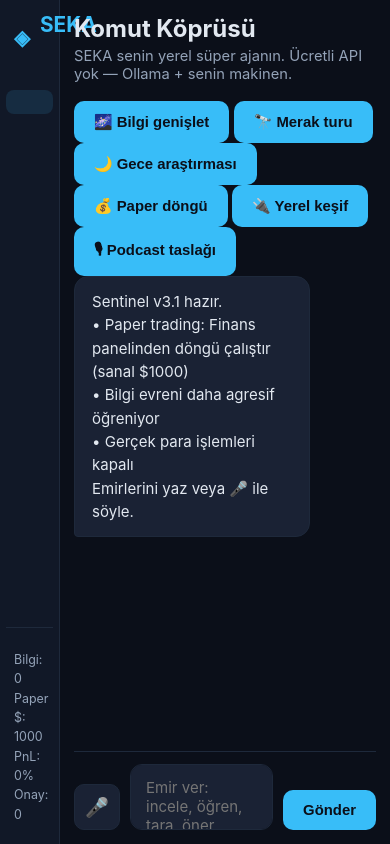
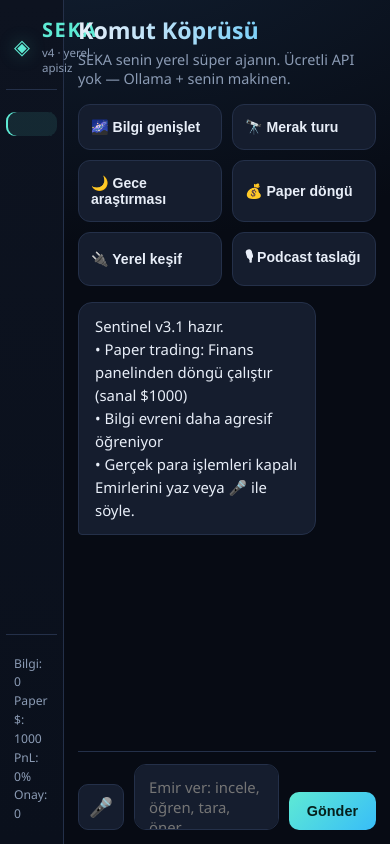
Before and after one commit to Nexora88/sentinel-agent, a FastAPI app: page / in a window 390 px wide. Run offline with FastAPI, Linux system fonts and the light colour scheme; data that the repository does not hold is empty; parts of the project's set-up code (start-up, migrations or seed data) failed here and were passed over.

Commit message:
SEKA dark command-center styling

```diff
--- a/web/static/style.css
+++ b/web/static/style.css
@@ -1,24 +1,25 @@
 :root {
-  --bg: #0b0f19;
-  --bg-panel: #111827;
-  --bg-card: #1a2234;
-  --border: #1e293b;
-  --text: #e2e8f0;
-  --text-muted: #94a3b8;
-  --accent: #38bdf8;
-  --accent-dim: #0ea5e9;
+  --bg: #070b14;
+  --bg-panel: #0d1320;
+  --bg-card: #151d2e;
+  --border: #243049;
+  --text: #e8eef8;
+  --text-muted: #8b9bb4;
+  --accent: #5eead4;
+  --accent-2: #38bdf8;
+  --accent-dim: #2dd4bf;
   --success: #34d399;
   --warning: #fbbf24;
   --danger: #f87171;
-  --radius: 12px;
-  --font: "Inter", system-ui, -apple-system, sans-serif;
+  --radius: 14px;
+  --font: "Segoe UI", system-ui, -apple-system, sans-serif;
 }
 
 * { box-sizing: border-box; margin: 0; padding: 0; }
 
 body {
   font-family: var(--font);
-  background: var(--bg);
+  background: radial-gradient(1200px 600px at 10% -10%, #122033 0%, var(--bg) 55%);
   color: var(--text);
   height: 100vh;
   overflow: hidden;
@@ -27,54 +28,64 @@ body {
 .app { display: flex; height: 100vh; }
 
 .sidebar {
-  width: 220px;
-  background: var(--bg-panel);
+  width: 236px;
+  background: linear-gradient(180deg, var(--bg-panel), #0a101c);
   border-right: 1px solid var(--border);
   display: flex;
   flex-direction: column;
-  padding: 20px 12px;
+  padding: 18px 12px;
 }
 
 .logo {
   display: flex;
   align-items: center;
-  gap: 10px;
-  font-size: 1.3rem;
-  font-weight: 700;
+  gap: 12px;
+  margin-bottom: 22px;
+  padding: 4px 8px 14px;
+  border-bottom: 1px solid var(--border);
+}
+.logo-icon {
+  font-size: 1.7rem;
   color: var(--accent);
-  margin-bottom: 28px;
-  padding: 0 8px;
+  text-shadow: 0 0 18px rgba(94, 234, 212, 0.35);
 }
+.logo-text { display: flex; flex-direction: column; }
+.brand {
+  font-size: 1.25rem;
+  font-weight: 800;
+  letter-spacing: 0.08em;
+  color: var(--accent);
+}
+.tag { font-size: 0.72rem; color: var(--text-muted); margin-top: 2px; }
 
-.logo-icon { font-size: 1.6rem; }
-
-nav { display: flex; flex-direction: column; gap: 4px; flex: 1; }
+nav { display: flex; flex-direction: column; gap: 3px; flex: 1; overflow-y: auto; }
 
 .nav-btn {
   background: transparent;
   border: none;
   color: var(--text-muted);
   text-align: left;
-  padding: 11px 14px;
-  border-radius: 8px;
+  padding: 10px 12px;
+  border-radius: 9px;
   cursor: pointer;
-  font-size: 0.92rem;
+  font-size: 0.88rem;
   transition: all 0.15s;
 }
 .nav-btn:hover { background: var(--bg-card); color: var(--text); }
 .nav-btn.active {
-  background: rgba(56, 189, 248, 0.12);
+  background: rgba(94, 234, 212, 0.1);
   color: var(--accent);
   font-weight: 600;
+  box-shadow: inset 2px 0 0 var(--accent);
 }
 
 .sidebar-footer {
   margin-top: auto;
-  padding-top: 14px;
+  padding-top: 12px;
   border-top: 1px solid var(--border);
 }
 .quick-status {
-  font-size: 0.78rem;
+  font-size: 0.76rem;
   color: var(--text-muted);
   line-height: 1.55;
   padding: 8px;
@@ -91,30 +102,62 @@ nav { display: flex; flex-direction: column; gap: 4px; flex: 1; }
 }
 .panel.active { display: flex; }
 
-.panel-header { margin-bottom: 18px; }
-.panel-header h1 { font-size: 1.5rem; font-weight: 700; margin-bottom: 4px; }
-.panel-header p { color: var(--text-muted); font-size: 0.92rem; }
+.panel-header { margin-bottom: 16px; }
+.panel-header h1 {
+  font-size: 1.45rem;
+  font-weight: 750;
+  margin-bottom: 4px;
+  background: linear-gradient(90deg, var(--text), var(--accent-2));
+  -webkit-background-clip: text;
+  background-clip: text;
+  color: transparent;
+}
+.panel-header p { color: var(--text-muted); font-size: 0.9rem; }
 
-/* Chat */
+.quick-grid {
+  display: grid;
+  grid-template-columns: repeat(3, 1fr);
+  gap: 10px;
+  margin-bottom: 16px;
+}
+.qcard {
+  background: var(--bg-card);
+  border: 1px solid var(--border);
+  border-radius: 12px;
+  color: var(--text);
+  padding: 14px 12px;
+  cursor: pointer;
+  font-size: 0.88rem;
+  font-weight: 600;
+  transition: 0.15s;
+  text-align: left;
+}
+.qcard:hover {
+  border-color: var(--accent);
+  box-shadow: 0 0 0 1px rgba(94, 234, 212, 0.25);
+  transform: translateY(-1px);
+}
+
 .chat-messages {
   flex: 1;
   overflow-y: auto;
   display: flex;
   flex-direction: column;
-  gap: 14px;
-  padding-bottom: 14px;
+  gap: 12px;
+  padding-bottom: 12px;
+  min-height: 180px;
 }
 .message {
-  max-width: 78%;
-  padding: 13px 17px;
+  max-width: 80%;
+  padding: 12px 16px;
   border-radius: 14px;
   line-height: 1.55;
-  font-size: 0.94rem;
+  font-size: 0.93rem;
   white-space: pre-wrap;
 }
 .message.user {
   align-self: flex-end;
-  background: linear-gradient(135deg, #0ea5e9, #0284c7);
+  background: linear-gradient(135deg, #0d9488, #0891b2);
   color: white;
   border-bottom-right-radius: 4px;
 }
@@ -139,8 +182,8 @@ nav { display: flex; flex-direction: column; gap: 4px; flex: 1; }
   border: 1px solid var(--border);
   border-radius: 12px;
   color: var(--text);
-  padding: 13px 15px;
-  font-size: 0.94rem;
+  padding: 12px 14px;
+  font-size: 0.93rem;
   resize: none;
   font-family: inherit;
   outline: none;
@@ -164,80 +207,86 @@ nav { display: flex; flex-direction: column; gap: 4px; flex: 1; }
   border-color: var(--danger);
 }
 
-#send-btn, .primary, button:not(.nav-btn):not(.icon-btn):not(.reject) {
-  background: var(--accent);
-  color: #0b0f19;
+#send-btn, .primary, button:not(.nav-btn):not(.icon-btn):not(.reject):not(.qcard) {
+  background: linear-gradient(135deg, var(--accent), var(--accent-2));
+  color: #06201c;
   border: none;
   border-radius: 10px;
-  padding: 12px 20px;
-  font-weight: 600;
+  padding: 11px 18px;
+  font-weight: 700;
   cursor: pointer;
-  font-size: 0.93rem;
+  font-size: 0.9rem;
 }
-#send-btn:hover, .primary:hover { background: var(--accent-dim); }
+#send-btn:hover, .primary:hover { filter: brightness(1.06); }
 
-/* Stats */
 .universe-stats {
   display: grid;
   grid-template-columns: repeat(4, 1fr);
-  gap: 14px;
-  margin-bottom: 24px;
+  gap: 12px;
+  margin-bottom: 20px;
 }
 .stat-card {
   background: var(--bg-card);
   border: 1px solid var(--border);
   border-radius: var(--radius);
-  padding: 18px;
+  padding: 16px;
   text-align: center;
 }
 .stat-value {
   display: block;
-  font-size: 1.7rem;
-  font-weight: 700;
+  font-size: 1.55rem;
+  font-weight: 750;
   color: var(--accent);
   margin-bottom: 3px;
 }
-.stat-label { font-size: 0.82rem; color: var(--text-muted); }
+.stat-label { font-size: 0.8rem; color: var(--text-muted); }
 
 .universe-actions, .finance-box {
   display: flex;
   gap: 10px;
-  margin-bottom: 22px;
+  margin-bottom: 18px;
+  flex-wrap: wrap;
 }
-.universe-actions input, .finance-box input, #image-prompt {
+.universe-actions input, .finance-box input, #image-prompt, #legacy-pass, #doc-file {
   flex: 1;
+  min-width: 160px;
   background: var(--bg-card);
   border: 1px solid var(--border);
   border-radius: 10px;
   color: var(--text);
-  padding: 12px 15px;
-  font-size: 0.93rem;
+  padding: 11px 14px;
+  font-size: 0.9rem;
   outline: none;
 }
 .universe-actions input:focus, .finance-box input:focus { border-color: var(--accent); }
 
-.recent-topics h3 { font-size: 0.95rem; margin-bottom: 10px; color: var(--text-muted); }
+.section-h {
+  margin: 14px 0 8px;
+  color: var(--text-muted);
+  font-size: 0.92rem;
+}
+
+.recent-topics h3 { font-size: 0.92rem; margin-bottom: 10px; color: var(--text-muted); }
 #topic-list { list-style: none; display: flex; flex-wrap: wrap; gap: 8px; }
 #topic-list li {
   background: var(--bg-card);
   border: 1px solid var(--border);
   border-radius: 20px;
-  padding: 5px 13px;
-  font-size: 0.83rem;
+  padding: 5px 12px;
+  font-size: 0.82rem;
   color: var(--text-muted);
 }
 
-/* Approvals & GitHub cards */
-.approvals-list, .gh-repos { display: flex; flex-direction: column; gap: 10px; margin-top: 14px; }
+.approvals-list, .gh-repos { display: flex; flex-direction: column; gap: 10px; margin-top: 12px; }
 .approval-card {
   background: var(--bg-card);
   border: 1px solid var(--border);
   border-radius: var(--radius);
-  padding: 14px 18px;
+  padding: 14px 16px;
   display: flex;
   justify-content: space-between;
   align-items: center;
-  gap: 14px;
+  gap: 12px;
 }
 .approval-card .action-name { font-weight: 600; color: var(--warning); margin-bottom: 3px; }
 .approval-actions { display: flex; gap: 8px; }
@@ -251,27 +300,29 @@ nav { display: flex; flex-direction: column; gap: 4px; flex: 1; }
   cursor: pointer;
 }
 
-.empty { color: var(--text-muted); text-align: center; padding: 36px; }
+.empty { color: var(--text-muted); text-align: center; padding: 32px; }
 
 .status-box {
   background: var(--bg-card);
   border: 1px solid var(--border);
   border-radius: var(--radius);
-  padding: 18px;
-  font-family: "JetBrains Mono", "Fira Code", monospace;
-  font-size: 0.88rem;
+  padding: 16px;
+  font-family: ui-monospace, "Cascadia Code", "Fira Code", monospace;
+  font-size: 0.85rem;
   line-height: 1.55;
   white-space: pre-wrap;
   overflow: auto;
+  max-height: 420px;
 }
 
-.image-result { margin-top: 16px; }
+.image-result { margin-top: 14px; }
 
-@media (max-width: 900px) {
-  .sidebar { width: 60px; padding: 12px 6px; }
-  .logo span:last-child, .nav-btn { font-size: 0; }
+@media (max-width: 980px) {
+  .sidebar { width: 64px; padding: 12px 6px; }
+  .logo-text, .nav-btn { font-size: 0; }
   .logo-icon { font-size: 1.3rem; }
   .nav-btn { text-align: center; padding: 12px 0; }
+  .quick-grid { grid-template-columns: repeat(2, 1fr); }
   .universe-stats { grid-template-columns: repeat(2, 1fr); }
   .panel { padding: 14px; }
 }
```
